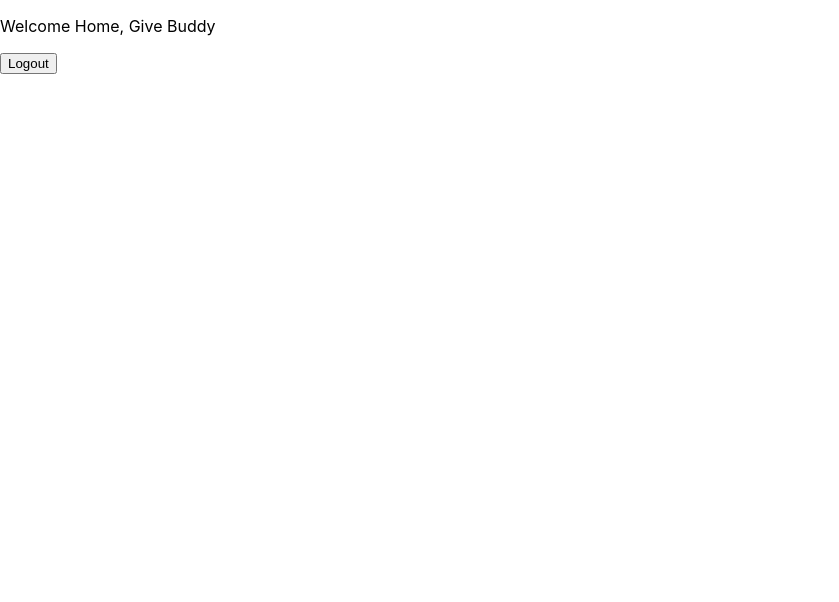
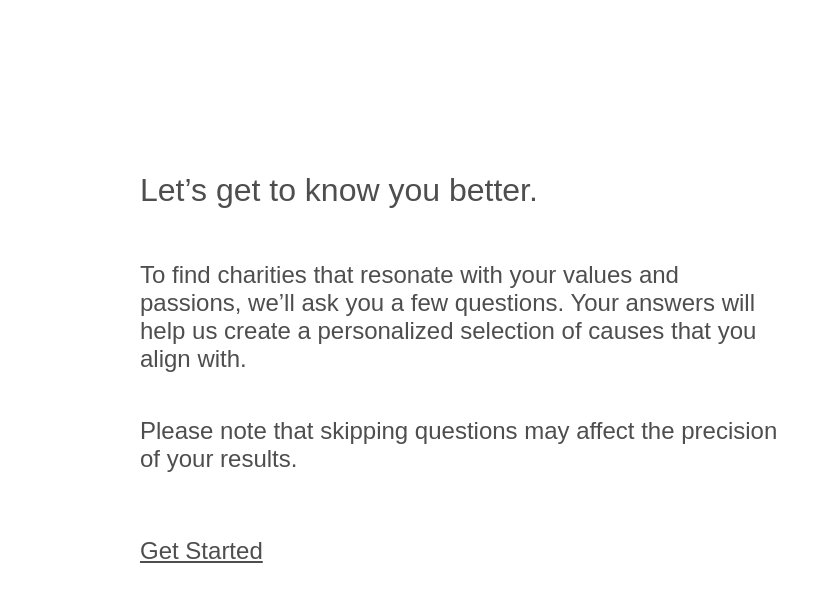
Before and after one commit to allisontao/give-buddy, a React (Create React App) app in the folder frontend/: page /home in a window 1280 px wide. Shown: the top 602 px of the page, without its empty margins (0-839 px from the left). Built offline with nearby package versions, Linux system fonts and the light colour scheme; no server answers; sample sign-in values are in the browser's storage.

Commit message:
setup onboarding

```diff
--- a/frontend/src/App.tsx
+++ b/frontend/src/App.tsx
@@ -1,8 +1,9 @@
 import React, {useState, useEffect} from 'react';
-import Home from './page/Home';
+import Home from './page/Home/Home';
 import Signup from './page/Signup/Signup';
 import Login from './page/Login/Login';
 import Landing from './page/Landing/Landing';
+import Onboarding from './page/Onboarding/Onboarding';
 import { BrowserRouter as Router} from 'react-router-dom';
 import {Routes, Route} from 'react-router-dom';
 
@@ -16,6 +17,7 @@ function App() {
               <Route path="/home" element={<Home/>}/>
               <Route path="/signup" element={<Signup/>}/>
               <Route path="/login" element={<Login/>}/>
+              <Route path="/onboarding" element={<Onboarding/>}/>
             </Routes>
         </section>
       </div>
--- /dev/null
+++ b/frontend/src/page/Home/Home.css
@@ -0,0 +1,30 @@
+#home-page {
+  padding: 140px;
+  font-family: sans-serif;
+  color: #4E4E4E;
+  width: 50%;
+}
+
+#home-page-title {
+  font-size: 32px;
+  font-style: normal;
+  font-weight: 500;
+  line-height: normal;
+}
+
+#home-page-description {
+  font-size: 24px;
+  font-style: normal;
+  font-weight: 400;
+  line-height: normal;
+  padding-top: 20px;
+}
+
+#home-page-link {
+  font-size: 24px;
+  font-style: normal;
+  font-weight: 500;
+  line-height: normal;
+  text-decoration-line: underline;
+  color: #4E4E4E;
+}
--- a/frontend/src/page/Home.tsx
+++ b/frontend/src/page/Home/Home.tsx
@@ -1,8 +1,10 @@
 import React, { useEffect } from 'react';
 import {  signOut } from "firebase/auth";
-import {auth} from '../firebase';
+import {auth} from '../../firebase';
 import { useNavigate } from 'react-router-dom';
 import { getAuth, onAuthStateChanged } from "firebase/auth";
+
+import "./Home.css"
 
 const Home = () => {
     const navigate = useNavigate();
@@ -33,17 +35,18 @@ const Home = () => {
 
     return(
       <>
-        <nav>
-          <p>
-            Welcome Home, Give Buddy
-          </p>
+        <div id="home-page">
+          <p id="home-page-title">Let’s get to know you better.</p>
+          <p id="home-page-description">To find charities that resonate with your values and passions, we’ll ask you a few questions. Your answers will help us create a personalized selection of causes that you align with.</p>
+          <p id="home-page-description">Please note that skipping questions may affect the precision of your results.</p>
 
-          <div>
+          <a href="/onboarding" id="home-page-link"><p style={{paddingTop: "40px"}}>Get Started</p></a>
+          {/* <div>
             <button onClick={handleLogout}>
               Logout
             </button>
-          </div>
-        </nav>
+          </div> */}
+        </div>
       </>
     )
 }
--- /dev/null
+++ b/frontend/src/page/Onboarding/Onboarding.css
@@ -0,0 +1,50 @@
+#onboarding-page {
+  display: flex;
+  flex-direction: row;
+  height: 100vh;
+  align-items: center;
+  font-family: sans-serif;
+}
+
+#onboarding-page-left {
+  width: 40%;
+  display: flex;
+  flex-direction: column;
+  justify-content: center;
+  background: #254139;
+  height: 100vh;
+  padding: 70px;
+  color: white
+}
+
+#onboarding-page-left-title {
+  font-size: 32px;
+  font-style: normal;
+  font-weight: 500;
+  line-height: normal;
+  width: 80%;
+}
+
+#onboarding-page-left-description {
+  font-size: 24px;
+  font-style: normal;
+  font-weight: 500;
+  line-height: normal;
+  color: #D8D8D8;
+  width: 60%;
+}
+
+#onboarding-page-left-link-group {
+  display: flex;
+  flex-direction: row;
+}
+
+#onboarding-page-left-link {
+  padding-right: 20px;
+  font-size: 32px;
+  font-style: normal;
+  font-weight: 400;
+  line-height: normal;
+  text-decoration-line: underline;
+  color: #D8D8D8;
+}
--- /dev/null
+++ b/frontend/src/page/Onboarding/Onboarding.tsx
@@ -0,0 +1,24 @@
+import React, {useState} from 'react';
+import "./Onboarding.css"
+
+const Onboarding = () => {
+  return (
+    <div id="onboarding-page">
+      <div id="onboarding-page-left">
+        <p id="onboarding-page-left-title">Rank these <span style={{textDecorationLine: "underline"}}>charity characteristics</span> based on how much you value them.</p>
+        <p id="onboarding-page-left-description">1: most important and 3: least important </p>
+
+        <div id="onboarding-page-left-link-group">
+          <a href="/home"><p id="onboarding-page-left-link">Back</p></a>
+          <a href="/home"><p id="onboarding-page-left-link">Skip question</p></a>
+        </div>
+      </div>
+
+      <div id="onboarding-page-right">
+        <p>Components</p>
+      </div>
+    </div>
+  )
+}
+
+export default Onboarding
```
